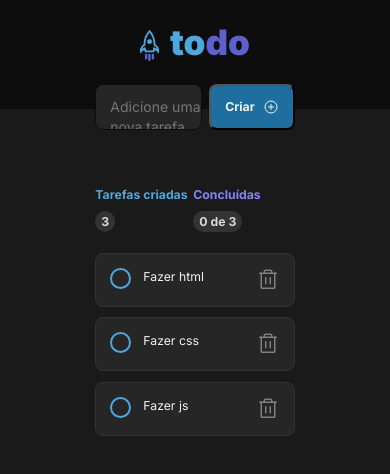
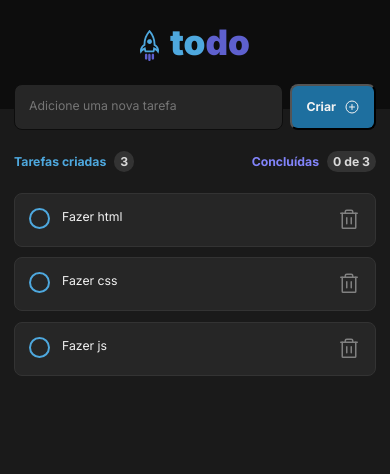
Before and after one commit to Dojak220/ignite-reactjs-desafio-01-tasks-control, a React (Vite) app: page / in a window 390 px wide. Shown: the top 474 px of the page. Built offline with nearby package versions, Linux system fonts and the light colour scheme.

Commit message:
Add responsive tags

```diff
--- a/src/App.module.css
+++ b/src/App.module.css
@@ -7,8 +7,8 @@
   margin: 0px calc(352/1440*100vw);
 }
 
-
-
-
-  margin-bottom: 1.5rem;
+@media (max-width: 600px) {
+  .wrapper {
+    margin: 0px 1rem;
+  }
 }
--- a/src/components/NewTaskForm.module.css
+++ b/src/components/NewTaskForm.module.css
@@ -47,3 +47,24 @@
 .taskForm button:hover {
   background: var(--blue-100);
 }
+
+
+@media (max-width: 768px) {
+  .taskForm {
+    margin-bottom: 1.5rem;
+  }
+  .taskForm textarea {
+    font-size: 0.875rem;
+  }
+}
+
+@media (max-width: 300px) {
+  .taskForm {
+    display: block;
+  }
+
+  .taskForm button[type=submit] {
+    width: 100%;
+    margin-top: 0.5rem;
+  }
+}
```
